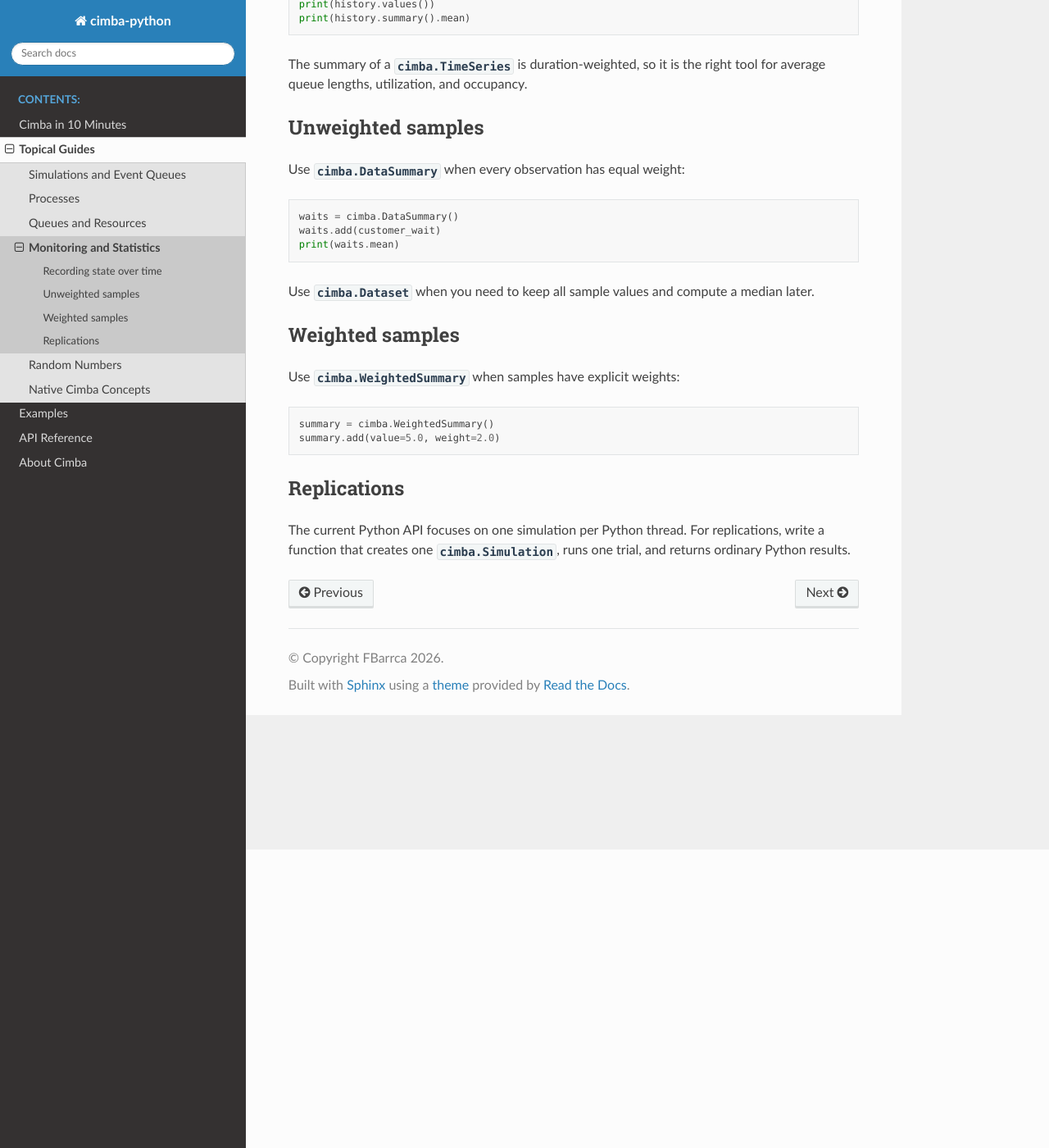
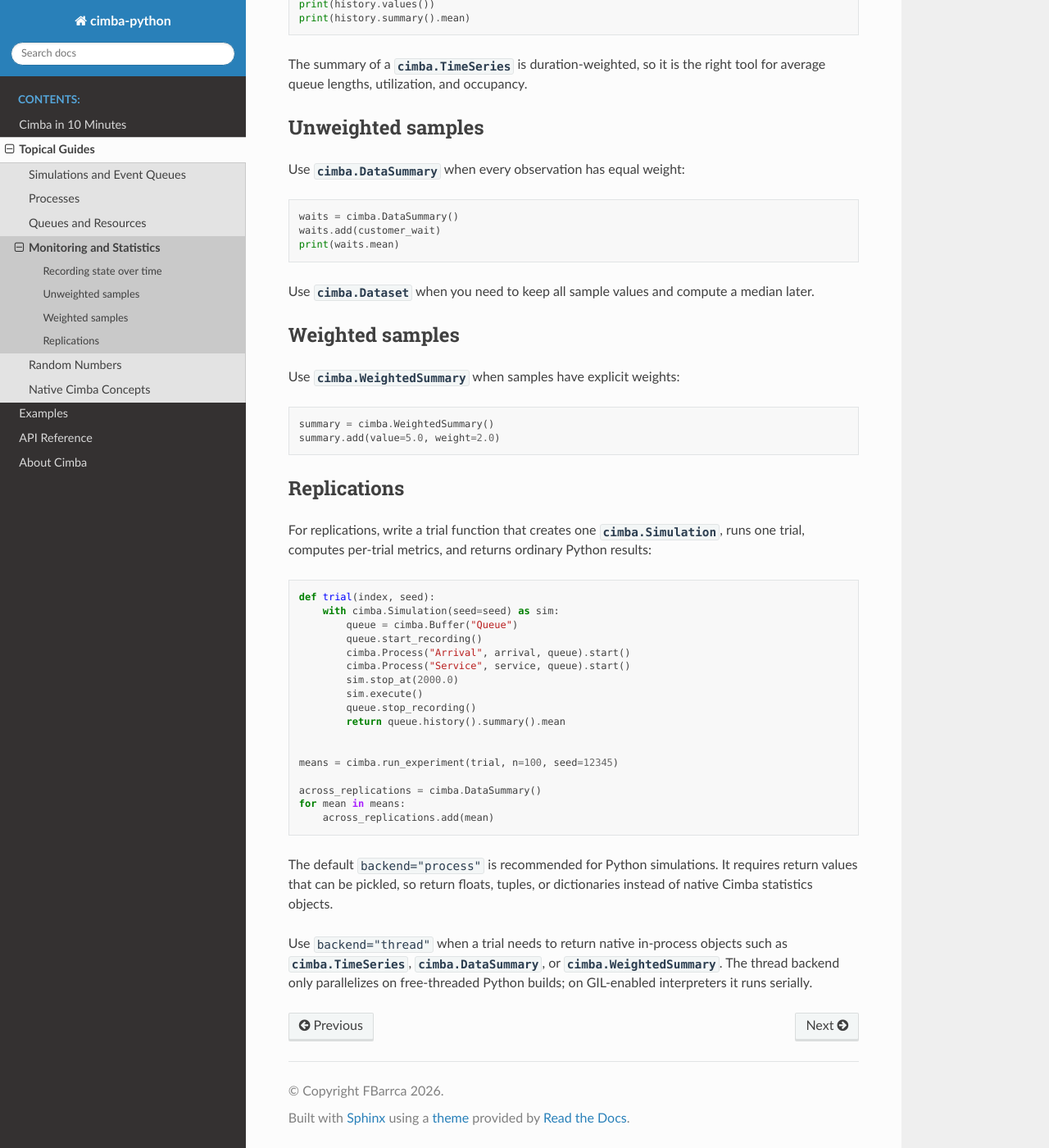
Before and after one commit to FBarrca/cimba_python, a Sphinx documentation site: the page built from docs/topical_guides/monitoring.rst, in a window 1280 px wide and 1400 px high, scrolled down 364 px. Shown: the whole window at 82% size. Built offline with Sphinx 7.4.7 and the Read the Docs theme 3.1.0, drawn with Linux system fonts in a browser that asks for light colours.

Commit message:
Add process and thread experiment backends

```diff
--- a/docs/topical_guides/monitoring.rst
+++ b/docs/topical_guides/monitoring.rst
@@ -47,6 +47,35 @@ Use :class:`cimba.WeightedSummary` when samples have explicit weights:
 Replications
 ------------
 
-The current Python API focuses on one simulation per Python thread. For
-replications, write a function that creates one :class:`cimba.Simulation`, runs
-one trial, and returns ordinary Python results.
+For replications, write a trial function that creates one
+:class:`cimba.Simulation`, runs one trial, computes per-trial metrics, and
+returns ordinary Python results:
+
+.. code-block:: python
+
+   def trial(index, seed):
+       with cimba.Simulation(seed=seed) as sim:
+           queue = cimba.Buffer("Queue")
+           queue.start_recording()
+           cimba.Process("Arrival", arrival, queue).start()
+           cimba.Process("Service", service, queue).start()
+           sim.stop_at(2000.0)
+           sim.execute()
+           queue.stop_recording()
+           return queue.history().summary().mean
+
+
+   means = cimba.run_experiment(trial, n=100, seed=12345)
+
+   across_replications = cimba.DataSummary()
+   for mean in means:
+       across_replications.add(mean)
+
+The default ``backend="process"`` is recommended for Python simulations. It
+requires return values that can be pickled, so return floats, tuples, or
+dictionaries instead of native Cimba statistics objects.
+
+Use ``backend="thread"`` when a trial needs to return native in-process objects
+such as :class:`cimba.TimeSeries`, :class:`cimba.DataSummary`, or
+:class:`cimba.WeightedSummary`. The thread backend only parallelizes on
+free-threaded Python builds; on GIL-enabled interpreters it runs serially.
```
Also changed, not shown: README.md (+52 -4 lines), docs/api_reference/core.rst (+15 -0 lines), src/cimba/__init__.py (+9 -1 lines), 7 other files.
